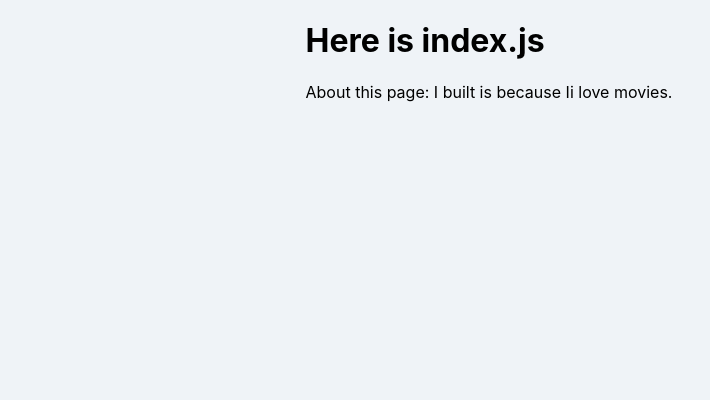
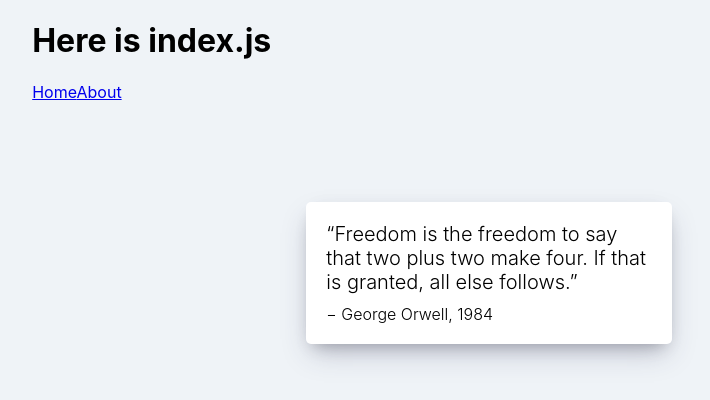
Before and after one commit to amyik/movie_app_2019, a React (Create React App) app: page /#/about in a window 1280 px wide. Shown: the top 400 px of the page, without its empty margins (151-861 px from the left). Built offline with nearby package versions, Linux system fonts and the light colour scheme.

Commit message:
#6 Building the Navigation

```diff
--- a/package.json
+++ b/package.json
@@ -7,12 +7,15 @@
     "@testing-library/react": "^9.5.0",
     "@testing-library/user-event": "^7.2.1",
     "axios": "^0.19.2",
+    "core-js": "^3.6.5",
     "gh-pages": "^3.1.0",
     "prop-types": "^15.7.2",
     "react": "^16.13.1",
+    "react-app-polyfill": "^1.0.6",
     "react-dom": "^16.13.1",
     "react-router-dom": "^5.2.0",
-    "react-scripts": "3.4.1"
+    "react-scripts": "3.4.1",
+    "regenerator-runtime": "^0.13.5"
   },
   "scripts": {
     "start": "react-scripts start",
--- a/src/App.js
+++ b/src/App.js
@@ -1,14 +1,20 @@
+// import 'react-app-polyfill/ie11';
+// import 'react-app-polyfill/stable';
 import React from "react";
 import { HashRouter, Route } from "react-router-dom";
 import About from "./routes/About";
 import Home from "./routes/Home";
+import Navigation from "./components/Navigation";
 
 function App() {
   return (
+    // <Header></Header>
     <HashRouter>
+      <Navigation />
       <Route path="/" exact={true} component={Home}></Route>
       <Route path="/about" component={About}></Route>
     </HashRouter>
+    // <Footer></Footer>
   );
 }
 
--- /dev/null
+++ b/src/components/Navigation.js
@@ -0,0 +1,14 @@
+import React from "react";
+import { Link } from "react-router-dom";
+
+function Navigation() {
+    return (
+        <div>
+            <Link to="/">Home</Link>
+            <Link to="/about">About</Link>
+        </div>
+    );
+
+}
+
+export default Navigation;
--- /dev/null
+++ b/src/routes/About.css
@@ -0,0 +1,20 @@
+.about__container {
+    box-shadow: 0 13px 27px -5px rgba(50, 50, 93, 0.25),
+      0 8px 16px -8px rgba(0, 0, 0, 0.3), 0 -6px 16px -6px rgba(0, 0, 0, 0.025);
+    padding: 20px;
+    border-radius: 5px;
+    background-color: white;
+    margin: 0 auto;
+    margin-top: 100px;
+    max-width: 40%;
+    font-weight: 300;
+  }
+
+  .about__container span:first-child {
+    font-size: 20px;
+  }
+
+  .about__container span:last-child {
+    display: block;
+    margin-top: 10px;
+  }
--- a/src/routes/About.js
+++ b/src/routes/About.js
@@ -1,8 +1,16 @@
 import React from "react";
-import { func } from "prop-types";
+import "./About.css";
 
 function About() {
-    return <span>About this page: I built is because Ii love movies.</span>;
+  return (
+    <div className="about__container">
+      <span>
+        “Freedom is the freedom to say that two plus two make four. If that is
+        granted, all else follows.”
+      </span>
+      <span>− George Orwell, 1984</span>
+    </div>
+  );
 }
 
 export default About;
```
Also changed, not shown: src/components/Navigation.css (added).
